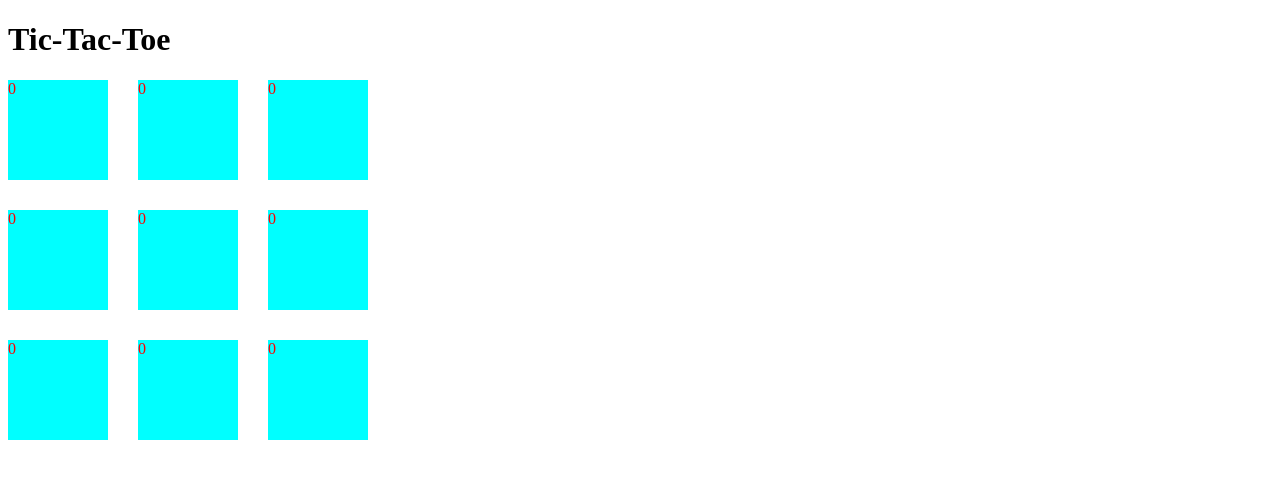
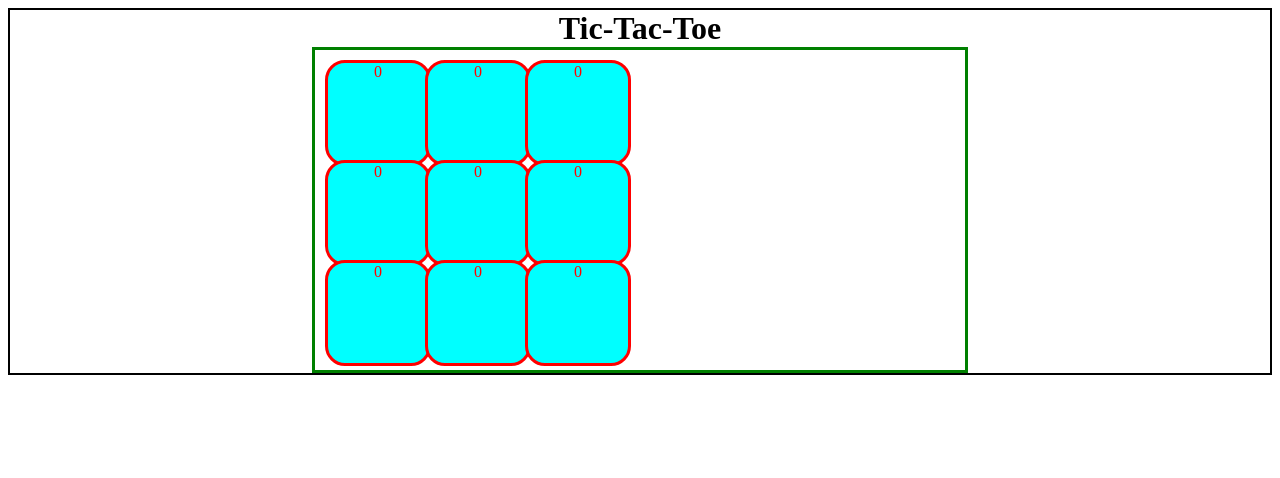
Before and after one commit to mithileshjoshi100/git-group, a plain HTML site: page TicTacToe/index.html in a window 1280 px wide. Drawn offline with Linux system fonts and the light colour scheme.

Commit message:
akash's first commit

```diff
--- a/TicTacToe/stlye.css
+++ b/TicTacToe/stlye.css
@@ -1,10 +1,21 @@
+h1 {
+  margin: auto;
+}
+body {
+  border: 2px black solid;
+  text-align: center;
+}
 .chart {
   border-color: black;
   border: 10px;
   display: grid;
-    grid-template-columns: 130px 130px 130px;
-    grid-template-rows: 130px 130px 130px;
-
+  grid-template-columns: 100px 100px 100px;
+  grid-template-rows: 100px 100px 100px;
+  align-content: center;
+  margin: auto;
+  width: 50%;
+  border: 3px solid green;
+  padding: 10px;
 }
 
 .box {
@@ -12,4 +23,6 @@
   width: 100px;
   color: red;
   background-color: aqua;
+  border-radius: 20px;
+  border: 3px solid rgb(255, 0, 0);
 }
```
Also changed, not shown: 1 other file. Lines whose indentation alone changed are shown as unchanged.
